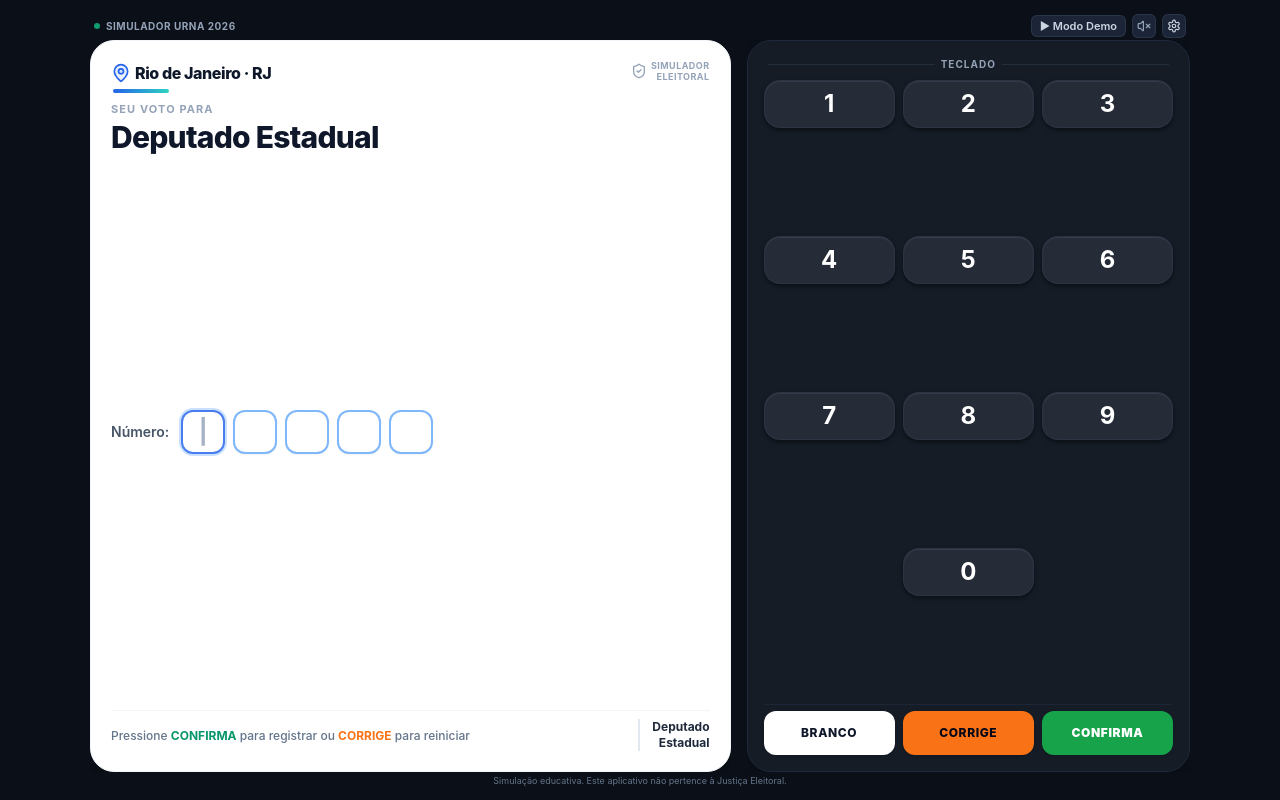
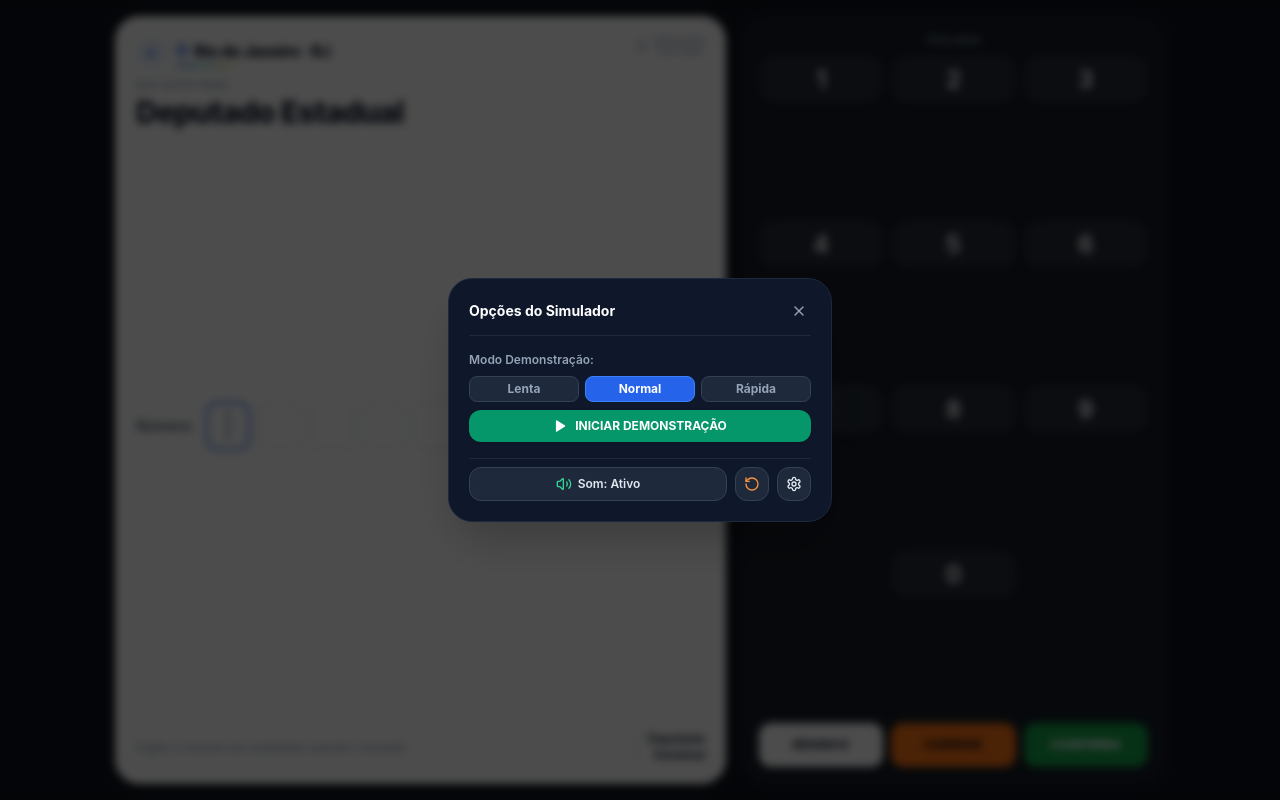
Before and after one commit to danielfigueira01/simulador-votacao-2026, a Next.js app: page / in a window 1280 px wide. Both pictures are taken after a click on the button "Abrir menu". Built offline with nearby package versions, Linux system fonts and the light colour scheme.

Commit message:
fix: remocao de barras externas para replicar 100% o enquadramento da Foto 2 sem cortes

```diff
--- a/src/components/VotingDisplay.tsx
+++ b/src/components/VotingDisplay.tsx
@@ -4,7 +4,7 @@ import React from "react";
 import { Candidate } from "@/data/candidates";
 import { CandidateCard } from "./CandidateCard";
 import { SuccessScreen } from "./SuccessScreen";
-import { MapPin, ShieldCheck, AlertCircle } from "lucide-react";
+import { MapPin, ShieldCheck, ArrowLeft, AlertCircle } from "lucide-react";
 
 interface VotingDisplayProps {
   digits: string;
@@ -17,6 +17,7 @@ interface VotingDisplayProps {
   countdown: number | null;
   onRestart: () => void;
   showDisclaimer: boolean;
+  onOpenMenu?: () => void;
 }
 
 export const VotingDisplay: React.FC<VotingDisplayProps> = ({
@@ -29,6 +30,7 @@ export const VotingDisplay: React.FC<VotingDisplayProps> = ({
   candidate,
   countdown,
   onRestart,
+  onOpenMenu,
 }) => {
   if (isConfirmed) {
     return <SuccessScreen onRestart={onRestart} countdown={countdown} />;
@@ -38,27 +40,41 @@ export const VotingDisplay: React.FC<VotingDisplayProps> = ({
   const slotArray = Array.from({ length: totalSlots });
 
   return (
-    <div className="flex-1 flex flex-col justify-between bg-white rounded-2xl sm:rounded-3xl p-2.5 sm:p-4 md:p-5 shadow-xl select-none h-full min-h-0 border border-slate-100 overflow-hidden">
-      {/* Topo do Display: Localização e Badge do Simulador */}
+    <div className="flex-1 flex flex-col justify-between bg-white rounded-[22px] sm:rounded-3xl p-3 sm:p-4 md:p-5 shadow-xl select-none h-full min-h-0 border border-slate-100 overflow-hidden">
+      {/* Topo do Display: Botão Voltar/Menu, Localização e Badge do Simulador */}
       <div className="shrink-0">
         <div className="flex items-start justify-between">
-          <div>
-            <div className="flex items-center gap-1 text-slate-900">
-              <MapPin className="w-4 h-4 sm:w-5 sm:h-5 text-blue-600 shrink-0 fill-blue-600/10" />
-              <span className="font-extrabold text-sm sm:text-base tracking-tight text-slate-900">
-                {candidate.location || "Rio de Janeiro · RJ"}
-              </span>
+          <div className="flex items-center gap-1.5">
+            {/* Botão circular Voltar / Menu idêntico à Foto 2 */}
+            <button
+              type="button"
+              onClick={onOpenMenu || onRestart}
+              className="w-7 h-7 sm:w-8 sm:h-8 rounded-full bg-blue-50 hover:bg-blue-100 active:scale-95 flex items-center justify-center text-blue-600 shrink-0 transition-colors"
+              title="Menu e Opções"
+              aria-label="Abrir menu"
+            >
+              <ArrowLeft className="w-4 h-4 sm:w-4.5 sm:h-4.5" />
+            </button>
+
+            <div>
+              <div className="flex items-center gap-1 text-slate-900">
+                <MapPin className="w-4 h-4 text-blue-600 shrink-0 fill-blue-600/10" />
+                <span className="font-extrabold text-sm sm:text-base tracking-tight text-slate-900">
+                  {candidate.location || "Rio de Janeiro · RJ"}
+                </span>
+              </div>
+              {/* Barra colorida gradiente azul/verde/amarelo como na Foto 2 */}
+              <div className="h-[2.5px] w-14 bg-gradient-to-r from-blue-600 via-teal-400 to-amber-400 rounded-full mt-0.5 ml-0.5"></div>
             </div>
-            <div className="h-0.5 sm:h-1 w-10 sm:w-14 bg-gradient-to-r from-blue-600 to-teal-400 rounded-full mt-1 ml-0.5"></div>
           </div>
 
-          <div className="flex items-center gap-1 text-slate-400">
-            <ShieldCheck className="w-3.5 h-3.5 sm:w-4 sm:h-4 text-slate-400" />
+          <div className="flex items-center gap-1 text-slate-400 shrink-0">
+            <ShieldCheck className="w-3.5 h-3.5 text-slate-400" />
             <div className="text-right leading-none">
-              <span className="text-[8px] sm:text-[9px] font-bold text-slate-400 uppercase tracking-wider block">
+              <span className="text-[8px] font-bold text-slate-400 uppercase tracking-wider block">
                 SIMULADOR
               </span>
-              <span className="text-[8px] sm:text-[9px] font-bold text-slate-400 uppercase tracking-wider block mt-0.5">
+              <span className="text-[8px] font-bold text-slate-400 uppercase tracking-wider block mt-0.5">
                 ELEITORAL
               </span>
             </div>
@@ -67,19 +83,19 @@ export const VotingDisplay: React.FC<VotingDisplayProps> = ({
 
         {/* Cargo Eletivo */}
         <div className="mt-1.5 sm:mt-2.5">
-          <span className="text-[9px] sm:text-[11px] font-bold uppercase tracking-widest text-slate-400 block leading-tight">
+          <span className="text-[9px] sm:text-[10px] font-bold uppercase tracking-widest text-slate-400 block leading-tight">
             SEU VOTO PARA
           </span>
-          <h1 className="text-lg sm:text-2xl md:text-3xl font-extrabold text-slate-900 tracking-tight leading-tight mt-0.5">
+          <h1 className="text-xl sm:text-2xl md:text-3xl font-extrabold text-slate-900 tracking-tight leading-tight mt-0.5">
             {candidate.office}
           </h1>
         </div>
       </div>
 
-      {/* Área Central: Slots de Dígitos e Card do Candidato */}
-      <div className="my-auto py-1 sm:py-2">
+      {/* Área Central: Ranhuras de Dígitos e Card do Candidato */}
+      <div className="my-auto py-1">
         {isBranco ? (
-          <div className="py-3 sm:py-5 px-3 text-center bg-slate-50 rounded-xl sm:rounded-2xl border-2 border-dashed border-slate-200 animate-fadeIn">
+          <div className="py-3 px-3 text-center bg-slate-50 rounded-2xl border-2 border-dashed border-slate-200 animate-fadeIn">
             <h2 className="text-base sm:text-xl font-black text-slate-800 tracking-wider">
               VOTO EM BRANCO
             </h2>
@@ -97,12 +113,12 @@ export const VotingDisplay: React.FC<VotingDisplayProps> = ({
                 return (
                   <div
                     key={idx}
-                    className={`w-7 h-9 sm:w-10 sm:h-11 md:w-11 md:h-13 rounded-lg sm:rounded-xl border-2 bg-white flex items-center justify-center font-bold text-base sm:text-2xl transition-all shadow-sm ${
+                    className={`w-8 h-10 sm:w-10 sm:h-12 md:w-11 md:h-13 rounded-xl border bg-white flex items-center justify-center font-bold text-lg sm:text-2xl transition-all shadow-[0_1px_2px_rgba(0,0,0,0.05)] ${
                       digit
-                        ? "border-blue-500 text-slate-900"
+                        ? "border-slate-400 text-slate-900 font-black"
                         : isCurrentActive
-                        ? "border-blue-600 ring-2 ring-blue-200 text-slate-400 animate-pulse"
-                        : "border-blue-400/80 text-transparent"
+                        ? "border-2 border-blue-600 ring-2 ring-blue-100 text-slate-400 animate-pulse"
+                        : "border-slate-300 text-transparent"
                     }`}
                   >
                     {digit ? digit : isCurrentActive ? "|" : ""}
@@ -113,16 +129,16 @@ export const VotingDisplay: React.FC<VotingDisplayProps> = ({
 
             {/* Apresentação do Candidato */}
             {isCandidateMatch && (
-              <div className="mt-2 sm:mt-3">
+              <div className="mt-2 sm:mt-2.5">
                 <CandidateCard candidate={candidate} />
               </div>
             )}
 
             {/* Voto Nulo */}
             {isNulo && (
-              <div className="mt-2 p-2 rounded-xl bg-amber-50 border border-amber-200 text-amber-900 flex items-start gap-2 max-w-xs animate-fadeIn">
+              <div className="mt-1.5 p-2 rounded-xl bg-amber-50 border border-amber-200 text-amber-900 flex items-start gap-1.5 max-w-xs animate-fadeIn">
                 <AlertCircle className="w-3.5 h-3.5 text-amber-600 shrink-0 mt-0.5" />
-                <div className="text-[11px] leading-snug">
+                <div className="text-[10px] sm:text-[11px] leading-snug">
                   <p className="font-bold">NÚMERO NÃO CADASTRADO</p>
                   <p className="text-amber-800">
                     Voto nulo. Pressione <strong>CORRIGE</strong> para redigitar.
@@ -134,14 +150,15 @@ export const VotingDisplay: React.FC<VotingDisplayProps> = ({
         )}
       </div>
 
-      {/* Rodapé do Display */}
-      <div className="border-t border-slate-100 pt-1.5 sm:pt-2 flex items-center justify-between gap-2 text-[10px] sm:text-xs shrink-0">
-        <p className="text-slate-500 font-medium leading-tight">
-          Pressione <span className="text-emerald-600 font-bold">CONFIRMA</span> para registrar ou{" "}
-          <span className="text-orange-500 font-bold">CORRIGE</span> para reiniciar
+      {/* Rodapé do Display idêntico à Foto 2 */}
+      <div className="border-t border-slate-200/80 pt-1.5 sm:pt-2 flex items-center justify-between gap-2 text-[10px] sm:text-xs shrink-0">
+        <p className="text-slate-400 font-medium leading-tight truncate">
+          {digits.length === 0 && !isBranco
+            ? "Digite o número do candidato usando o teclado"
+            : "Pressione CONFIRMA para registrar ou CORRIGE para reiniciar"}
         </p>
 
-        <div className="border-l-2 border-slate-200 pl-2 sm:pl-3 flex flex-col leading-tight shrink-0 text-right">
+        <div className="border-l-2 border-slate-200 pl-2.5 flex flex-col leading-tight shrink-0 text-right">
           <span className="font-bold text-slate-800 text-[10px] sm:text-xs">Deputado</span>
           <span className="font-bold text-slate-800 text-[10px] sm:text-xs">Estadual</span>
         </div>
--- a/src/components/VotingMachine.tsx
+++ b/src/components/VotingMachine.tsx
@@ -3,11 +3,10 @@
 import React, { useState, useEffect } from "react";
 import { VotingDisplay } from "./VotingDisplay";
 import { NumericKeypad } from "./NumericKeypad";
-import { DemoMode } from "./DemoMode";
 import { RotatePhonePrompt } from "./RotatePhonePrompt";
 import { useVotingMachine } from "@/hooks/useVotingMachine";
 import { MachineConfig } from "@/data/candidates";
-import { Volume2, VolumeX, Settings } from "lucide-react";
+import { Volume2, VolumeX, Settings, Play, X, RotateCcw } from "lucide-react";
 import Link from "next/link";
 
 interface VotingMachineProps {
@@ -21,7 +20,7 @@ export const VotingMachine: React.FC<VotingMachineProps> = ({
 }) => {
   const [isPortrait, setIsPortrait] = useState(false);
   const [dismissRotate, setDismissRotate] = useState(false);
-  const [showControls, setShowControls] = useState(false);
+  const [isMenuOpen, setIsMenuOpen] = useState(false);
 
   // Detecção de orientação do celular
   useEffect(() => {
@@ -61,69 +60,107 @@ export const VotingMachine: React.FC<VotingMachineProps> = ({
   } = useVotingMachine({ config });
 
   return (
-    <div className="h-[100dvh] max-h-[100dvh] w-screen bg-[#0b0f17] text-slate-100 flex flex-col justify-between p-1.5 sm:p-2 md:p-3 select-none overflow-hidden relative">
+    <div className="h-[100dvh] max-h-[100dvh] w-screen bg-[#0e131b] text-slate-100 flex flex-col justify-center p-2 sm:p-3 md:p-4 select-none overflow-hidden relative">
       {/* Alerta quando o celular estiver em pé na vertical */}
       {isPortrait && !dismissRotate && (
         <RotatePhonePrompt onDismiss={() => setDismissRotate(true)} />
       )}
 
-      {/* Barra de Controles Discreta no Topo (Compacta para não roubar altura) */}
-      <header className="w-full max-w-[1100px] mx-auto h-6 sm:h-7 shrink-0 flex items-center justify-between px-1 text-xs">
-        <div className="flex items-center gap-1.5">
-          <span className="w-1.5 h-1.5 rounded-full bg-emerald-500 animate-pulse"></span>
-          <span className="text-[10px] font-bold text-slate-400 tracking-wider uppercase truncate">
-            Simulador Urna 2026
-          </span>
+      {/* Menu Modal Discreto acionado pelo botão voltar da Foto 2 */}
+      {isMenuOpen && (
+        <div className="fixed inset-0 z-50 bg-black/70 backdrop-blur-sm flex items-center justify-center p-4 animate-fadeIn">
+          <div className="bg-slate-900 border border-slate-800 rounded-3xl p-5 max-w-sm w-full shadow-2xl space-y-4">
+            <div className="flex items-center justify-between border-b border-slate-800 pb-3">
+              <h3 className="font-bold text-white text-sm">Opções do Simulador</h3>
+              <button
+                type="button"
+                onClick={() => setIsMenuOpen(false)}
+                className="p-1 rounded-full text-slate-400 hover:text-white"
+              >
+                <X className="w-4 h-4" />
+              </button>
             </div>
 
+            {/* Controle da Demonstração */}
+            <div className="space-y-2">
+              <span className="text-xs font-semibold text-slate-400 block">Modo Demonstração:</span>
               <div className="flex items-center gap-1.5">
+                {(["slow", "normal", "fast"] as const).map((spd) => (
+                  <button
+                    key={spd}
+                    type="button"
+                    onClick={() => onUpdateConfig({ demoSpeed: spd })}
+                    className={`flex-1 py-1 text-xs rounded-lg font-bold border transition-all ${
+                      config.demoSpeed === spd
+                        ? "bg-blue-600 text-white border-blue-500"
+                        : "bg-slate-800 text-slate-400 border-slate-700"
+                    }`}
+                  >
+                    {spd === "slow" ? "Lenta" : spd === "normal" ? "Normal" : "Rápida"}
+                  </button>
+                ))}
+              </div>
+
               <button
                 type="button"
-            onClick={() => setShowControls((prev) => !prev)}
-            className="px-2 py-0.5 rounded-md bg-slate-800/90 hover:bg-slate-700 text-slate-300 text-[10px] sm:text-[11px] font-semibold border border-slate-700/60 transition-all"
+                onClick={() => {
+                  setIsMenuOpen(false);
+                  startDemo();
+                }}
+                className="w-full py-2 rounded-xl bg-emerald-600 hover:bg-emerald-500 text-white font-bold text-xs flex items-center justify-center gap-2 shadow"
               >
-            {showControls ? "Ocultar Demo" : "▶ Modo Demo"}
+                <Play className="w-3.5 h-3.5 fill-current" />
+                <span>INICIAR DEMONSTRAÇÃO</span>
+              </button>
+            </div>
+
+            {/* Som e Configurações */}
+            <div className="pt-2 border-t border-slate-800 flex gap-2">
+              <button
+                type="button"
+                onClick={() => onUpdateConfig({ soundEnabled: !config.soundEnabled })}
+                className="flex-1 py-2 rounded-xl bg-slate-800 hover:bg-slate-700 border border-slate-700 text-xs font-semibold flex items-center justify-center gap-1.5 text-slate-200"
+              >
+                {config.soundEnabled ? (
+                  <>
+                    <Volume2 className="w-4 h-4 text-emerald-400" />
+                    <span>Som: Ativo</span>
+                  </>
+                ) : (
+                  <>
+                    <VolumeX className="w-4 h-4 text-slate-400" />
+                    <span>Som: Mudo</span>
+                  </>
+                )}
               </button>
 
               <button
                 type="button"
-            onClick={() => onUpdateConfig({ soundEnabled: !config.soundEnabled })}
-            className="p-1 rounded-md bg-slate-800/90 hover:bg-slate-700 text-slate-300 border border-slate-700/60 transition-all"
-            title={config.soundEnabled ? "Som Ligado" : "Som Desligado"}
+                onClick={() => {
+                  handleReset();
+                  setIsMenuOpen(false);
+                }}
+                className="p-2 rounded-xl bg-slate-800 hover:bg-slate-700 border border-slate-700 text-slate-200 text-xs font-semibold flex items-center justify-center gap-1"
+                title="Reiniciar"
               >
-            {config.soundEnabled ? (
-              <Volume2 className="w-3.5 h-3.5 text-emerald-400" />
-            ) : (
-              <VolumeX className="w-3.5 h-3.5 text-slate-400" />
-            )}
+                <RotateCcw className="w-4 h-4 text-orange-400" />
               </button>
 
               <Link
                 href="/config"
-            className="p-1 rounded-md bg-slate-800/90 hover:bg-slate-700 text-slate-300 border border-slate-700/60 transition-all"
+                className="p-2 rounded-xl bg-slate-800 hover:bg-slate-700 border border-slate-700 text-slate-200 text-xs font-semibold flex items-center justify-center gap-1"
                 title="Configurações"
               >
-            <Settings className="w-3.5 h-3.5" />
+                <Settings className="w-4 h-4" />
               </Link>
             </div>
-      </header>
-
-      {/* Painel de Demonstração quando aberto */}
-      {showControls && (
-        <div className="w-full max-w-[1100px] mx-auto mb-1 shrink-0 animate-fadeIn">
-          <DemoMode
-            isRunning={isDemoRunning}
-            onStart={startDemo}
-            onStop={stopDemo}
-            currentSpeed={config.demoSpeed}
-            onSpeedChange={(spd) => onUpdateConfig({ demoSpeed: spd })}
-          />
+          </div>
         </div>
       )}
 
-      {/* Container da Urna: 100% Horizontal e Ajustado para 100% da Viewport */}
-      <main className="w-full max-w-[1100px] mx-auto flex-1 flex flex-row items-stretch gap-2 sm:gap-3 md:gap-4 justify-center my-auto min-h-0 overflow-hidden">
-        {/* Lado Esquerdo: Display da Urna */}
+      {/* Container Principal da Urna: RIGOROSAMENTE IDÊNTICO À FOTO 2 (SEM BARRAS EXTRAS) */}
+      <main className="w-full max-w-[1050px] mx-auto h-full flex flex-row items-stretch gap-2.5 sm:gap-3.5 md:gap-4 justify-center overflow-hidden">
+        {/* Lado Esquerdo: Display da Urna (Branco com Cabeçalho e Dados) */}
         <section className="flex-[1.4] sm:flex-[1.3] flex flex-col min-w-0 h-full overflow-hidden" aria-label="Tela de Votação">
           <VotingDisplay
             digits={digits}
@@ -136,10 +173,11 @@ export const VotingMachine: React.FC<VotingMachineProps> = ({
             countdown={countdown}
             onRestart={handleReset}
             showDisclaimer={config.showDisclaimer}
+            onOpenMenu={() => setIsMenuOpen(true)}
           />
         </section>
 
-        {/* Lado Direito: Teclado Numérico da Urna */}
+        {/* Lado Direito: Teclado Numérico da Urna (Grafite Escuro) */}
         <section className="flex-1 sm:flex-[0.9] flex flex-col min-w-0 h-full overflow-hidden" aria-label="Teclado Numérico">
           <NumericKeypad
             onDigit={handleDigit}
@@ -151,11 +189,6 @@ export const VotingMachine: React.FC<VotingMachineProps> = ({
           />
         </section>
       </main>
-
-      {/* Rodapé Obrigatório de Simulação Educativa */}
-      <footer className="h-4 shrink-0 text-center text-[9px] text-slate-500 leading-none select-none flex items-center justify-center">
-        Simulação educativa. Este aplicativo não pertence à Justiça Eleitoral.
-      </footer>
     </div>
   );
 };
```
Lines whose indentation alone changed are shown as unchanged.
